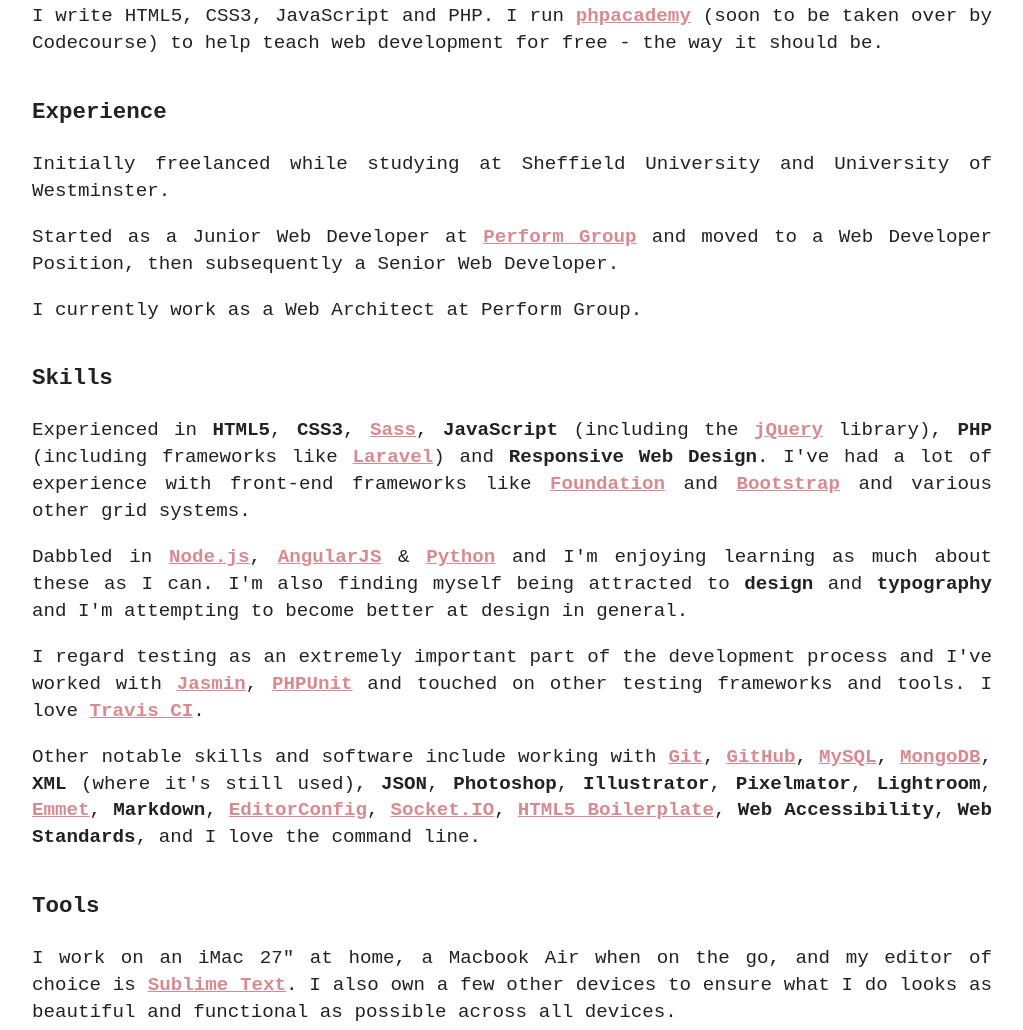
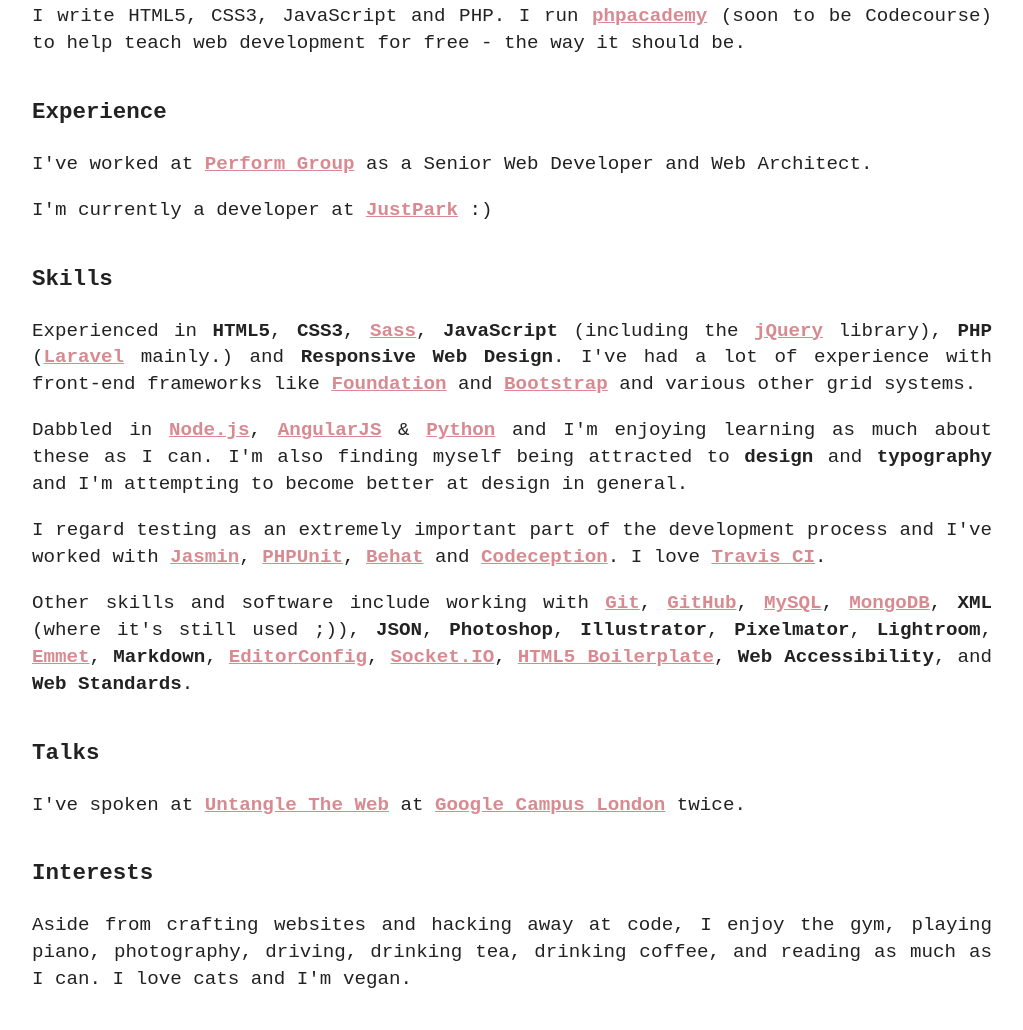
Before and after one commit to anthonychr/alexgarrett, a plain HTML site: page index.html in a window 1280 px wide. Shown: the part 463-1493 px from the top of the page, without its empty margins (128-1151 px from the left). Drawn offline with Linux system fonts and the light colour scheme.

Commit message:
Updated some details

```diff
--- a/index.html
+++ b/index.html
@@ -22,24 +22,19 @@
             </header>
             <div class="justify-text">
                 <section>
-                    <p>I write HTML5, CSS3, JavaScript and PHP. I run <a href="http://www.youtube.com/phpacademy" target="_blank">phpacademy</a> (soon to be taken over by Codecourse) to help teach web development for free - the way it should be.</p>
+                    <p>I write HTML5, CSS3, JavaScript and PHP. I run <a href="http://www.youtube.com/phpacademy" target="_blank">phpacademy</a> (soon to be Codecourse) to help teach web development for free - the way it should be.</p>
                 </section>
                 <section>
                     <h3>Experience</h3>
-                    <p>Initially freelanced while studying at Sheffield University and University of Westminster.</p>
-                    <p>Started as a Junior Web Developer at <a href="http://www.performgroup.com" target="_blank">Perform Group</a> and moved to a Web Developer Position, then subsequently a Senior Web Developer.</p>
-                    <p>I currently work as a Web Architect at Perform Group.</p>
+                    <p>I've worked at <a href="http://www.performgroup.com" target="_blank">Perform Group</a> as a Senior Web Developer and Web Architect.</p>
+                    <p>I'm currently a developer at <a href="http://www.justpark.com" target="_blank">JustPark</a> :)</p>
                 </section>
                 <section>
                     <h3>Skills</h3>
-                    <p>Experienced in <strong>HTML5</strong>, <strong>CSS3</strong>, <strong><a href="http://sass-lang.com" target="_blank">Sass</a></strong>, <strong>JavaScript</strong> (including the <strong><a href="http://www.jquery.com" target="_blank">jQuery</a></strong> library), <strong>PHP</strong> (including frameworks like <strong><a href="http://laravel.com" target="_blank">Laravel</a></strong>) and <strong>Responsive Web Design</strong>. I've had a lot of experience with front-end frameworks like <strong><a href="http://foundation.zurb.com" target="_blank">Foundation</a></strong> and <strong><a href="http://getbootstrap.com" target="_blank">Bootstrap</a></strong> and various other grid systems.</p>
+                    <p>Experienced in <strong>HTML5</strong>, <strong>CSS3</strong>, <strong><a href="http://sass-lang.com" target="_blank">Sass</a></strong>, <strong>JavaScript</strong> (including the <strong><a href="http://www.jquery.com" target="_blank">jQuery</a></strong> library), <strong>PHP</strong> (<strong><a href="http://laravel.com" target="_blank">Laravel</a></strong> mainly.) and <strong>Responsive Web Design</strong>. I've had a lot of experience with front-end frameworks like <strong><a href="http://foundation.zurb.com" target="_blank">Foundation</a></strong> and <strong><a href="http://getbootstrap.com" target="_blank">Bootstrap</a></strong> and various other grid systems.</p>
                     <p>Dabbled in <strong><a href="http://nodejs.org" target="_blank">Node.js</a></strong>, <strong><a href="https://angularjs.org">AngularJS</a></strong> & <strong><a href="https://www.python.org" target="_blank">Python</a></strong> and I'm enjoying learning as much about these as I can. I'm also finding myself being attracted to <strong>design</strong> and <strong>typography</strong> and I'm attempting to become better at design in general.</p>
-                    <p>I regard testing as an extremely important part of the development process and I've worked with <strong><a href="http://jasmine.github.io" target="_blank">Jasmin</a></strong>, <strong><a href="http://phpunit.de" target="_blank">PHPUnit</a></strong> and touched on other testing frameworks and tools. I love <a href="https://travis-ci.org/" target="_blank">Travis CI</a>.</p>
-                    <p>Other notable skills and software include working with <strong><a href="http://git-scm.com" target="_blank">Git</a></strong>, <strong><a href="http://github.com" target="_blank">GitHub</a></strong>, <strong><a href="http://www.mysql.com" target="_blank">MySQL</a></strong>, <strong><a href="http://www.mongodb.org" target="_blank">MongoDB</a></strong>, <strong>XML</strong> (where it's still used), <strong>JSON</strong>, <strong>Photoshop</strong>, <strong>Illustrator</strong>, <strong>Pixelmator</strong>, <strong>Lightroom</strong>, <strong><a href="http://emmet.io" target="_blank">Emmet</a></strong>, <strong>Markdown</strong>, <strong><a href="http://editorconfig.org" target="_blank">EditorConfig</a></strong>, <strong><a href="http://socket.io" target="_blank">Socket.IO</a></strong>, <strong><a href="http://html5boilerplate.com" target="_blank">HTML5 Boilerplate</a></strong>, <strong>Web Accessibility</strong>, <strong>Web Standards</strong>, and I love the command line.</p>
-                </section>
-                <section>
-                    <h3>Tools</h3>
-                    <p>I work on an iMac 27" at home, a Macbook Air when on the go, and my editor of choice is <a href="http://www.sublimetext.com" target="_blank">Sublime Text</a>. I also own a few other devices to ensure what I do looks as beautiful and functional as possible across all devices.</p>
+                    <p>I regard testing as an extremely important part of the development process and I've worked with <strong><a href="http://jasmine.github.io" target="_blank">Jasmin</a></strong>, <strong><a href="http://phpunit.de" target="_blank">PHPUnit</a></strong>, <a href="https://github.com/Behat/Behat" target="_blank">Behat</a> and <a href="http://codeception.com/" target="_blank">Codeception</a>. I love <a href="https://travis-ci.org/" target="_blank">Travis CI</a>.</p>
+                    <p>Other skills and software include working with <strong><a href="http://git-scm.com" target="_blank">Git</a></strong>, <strong><a href="http://github.com" target="_blank">GitHub</a></strong>, <strong><a href="http://www.mysql.com" target="_blank">MySQL</a></strong>, <strong><a href="http://www.mongodb.org" target="_blank">MongoDB</a></strong>, <strong>XML</strong> (where it's still used ;)), <strong>JSON</strong>, <strong>Photoshop</strong>, <strong>Illustrator</strong>, <strong>Pixelmator</strong>, <strong>Lightroom</strong>, <strong><a href="http://emmet.io" target="_blank">Emmet</a></strong>, <strong>Markdown</strong>, <strong><a href="http://editorconfig.org" target="_blank">EditorConfig</a></strong>, <strong><a href="http://socket.io" target="_blank">Socket.IO</a></strong>, <strong><a href="http://html5boilerplate.com" target="_blank">HTML5 Boilerplate</a></strong>, <strong>Web Accessibility</strong>, and <strong>Web Standards</strong>.</p>
                 </section>
                 <section>
                     <h3>Talks</h3>
```
